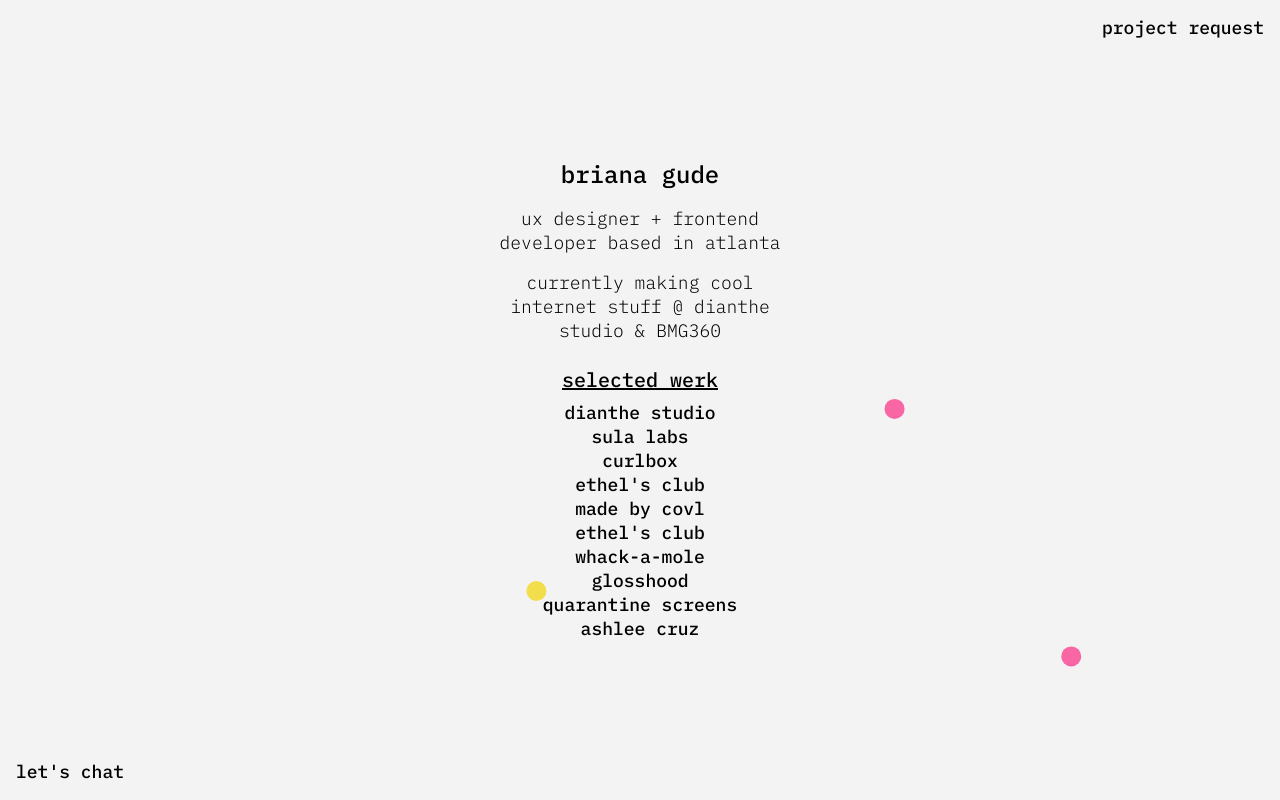
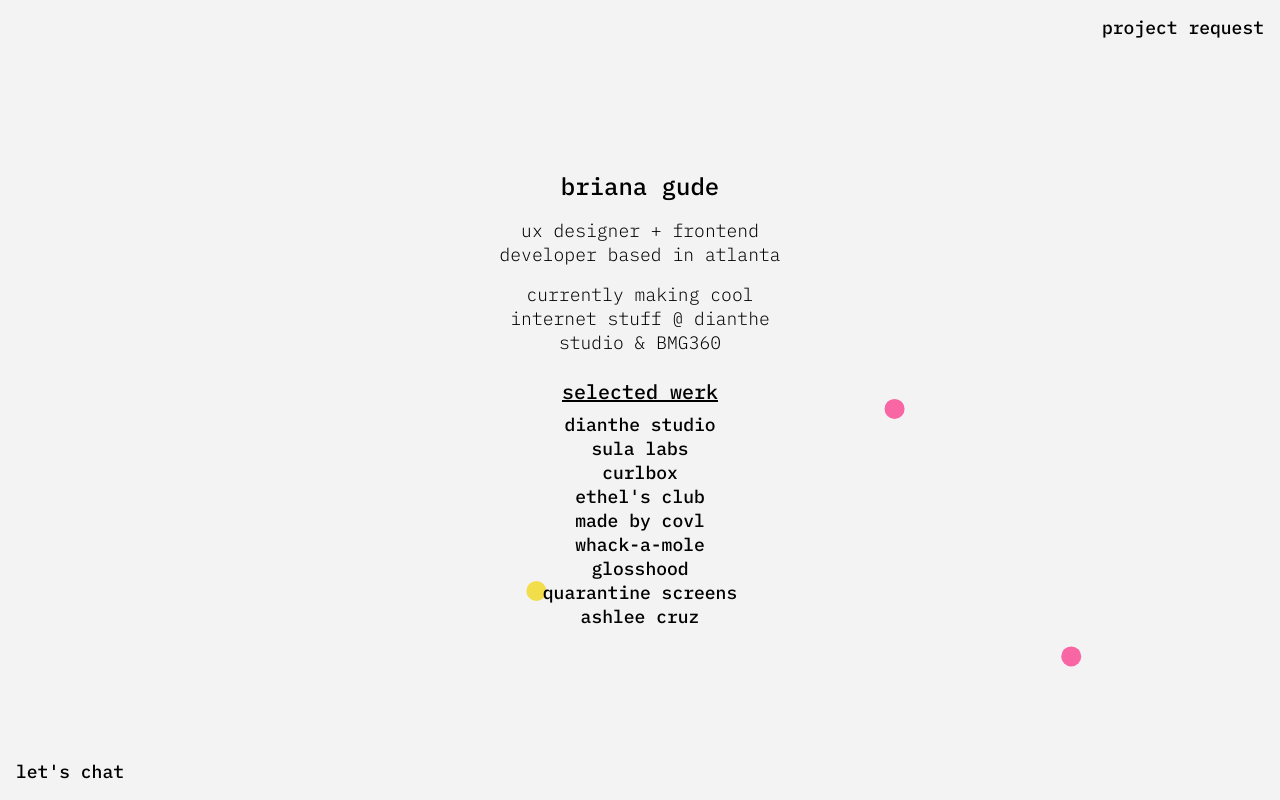
Before and after one commit to brianagude/brianagude-old, a website: page app/index.html in a window 1280 px wide. Drawn offline with nearby package versions, Linux system fonts and the light colour scheme; a script that the page names is missing.

Commit message:
remove dupe

```diff
--- a/app/index.html
+++ b/app/index.html
@@ -68,7 +68,6 @@
         <a target="_blank" href='https://ethelsclub.com/'>ethel's club</a>
         <a target="_blank" href='https://madebycovl.com/'>made by covl</a>
         <!-- <a target="_blank" href='https://www.ninaleefilms.com/'>nina lee films</a> -->
-        <a target="_blank" href='https://www.ethelsclub.com/'>ethel's club</a>
         <!-- <a target="_blank" href='https://www.hellyeacomedy.com/'>hell yea comedy</a> -->
         <a target="_blank" href='https://whackamole-ppg.netlify.app/'>whack-a-mole</a>
         <a target="_blank" href='https://www.glosshood.com/'>glosshood</a>
```
